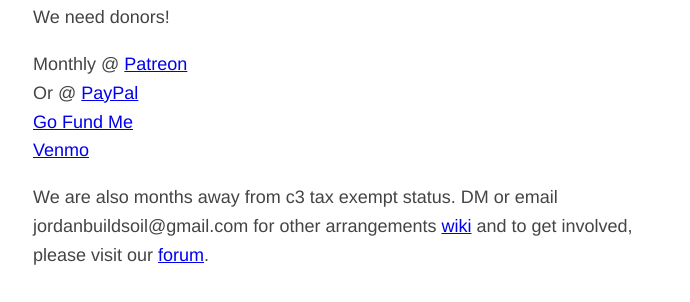
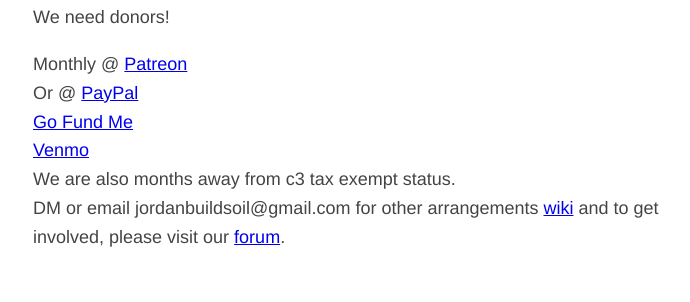
Before and after one commit to BuildSoil/website, a plain HTML site: page donate.html in a window 1280 px wide. Shown: the part 104-406 px from the top of the page, without its empty margins (282-972 px from the left). Drawn offline with Linux system fonts and the light colour scheme.

Commit message:
Update donate.html

```diff
--- a/donate.html
+++ b/donate.html
@@ -26,7 +26,8 @@
 <br> <a href="http://Gofundme.com/buildsoil">Go Fund Me</a>
 <br> <a href="http://venmo.com/u/buildsoil">Venmo</a>
 
-<p>We are also months away from c3 tax exempt status. DM or email jordanbuildsoil@gmail.com for other arrangements
+<br> We are also months away from c3 tax exempt status.
+<br> DM or email jordanbuildsoil@gmail.com for other arrangements
 <a href="https://wiki.buildsoil.net">wiki</a> and to get involved, please visit our <a href="https://forum.buildsoil.net">forum</a>.</p>
 	</body>
 </html>
```
